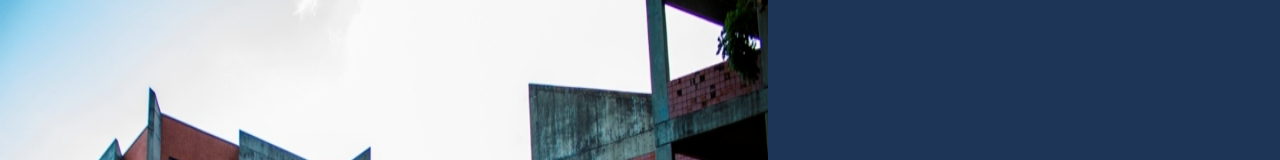
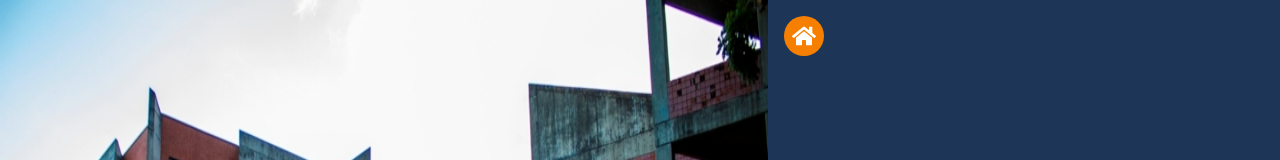
Before and after one commit to Stolkerve/MetroArt, a React (Vite) app: page /login in a window 1280 px wide. Shown: the top 160 px of the page. Built offline with nearby package versions, Linux system fonts and the light colour scheme.

Commit message:
Boton de regreso

```diff
--- a/src/components/AuthFormLayout.tsx
+++ b/src/components/AuthFormLayout.tsx
@@ -1,11 +1,12 @@
 import React, { ReactNode } from "react";
 import { FcGoogle } from "react-icons/fc";
-import { FaFacebook } from "react-icons/fa";
+import { FaFacebook, FaHome } from "react-icons/fa";
 import campusBackground from "../assets/campus.jpg";
 import { SubmitHandler, UseFormHandleSubmit } from "react-hook-form";
 import { LineWave } from "react-loader-spinner";
 import { loginWithProvider } from "../firebase/auth-service";
 import { facebookProvider, googleProvider } from "../firebase/client";
+import { useNavigate } from "react-router-dom";
 
 interface IProps {
   submitHandlerFunc: UseFormHandleSubmit<any, undefined>;
@@ -26,13 +27,18 @@ export const AuthFormLayout = ({
   title,
   redirectNode,
 }: IProps) => {
+  const navigate = useNavigate();
+
   return (
     <div className="flex justify-center items-center w-screen max-h-screen h-screen ">
       <img src={campusBackground} className="min-w-[60%] h-full" />
       <form
         onSubmit={submitHandlerFunc(onSubmitFunc)}
-        className="w-full h-full max-h-screen bg-[#1D3557] flex overflow-y-scroll p-4"
+        className="relative w-full h-full max-h-screen bg-[#1D3557] flex overflow-y-scroll p-4"
       >
+        <button className="absolute rounded-full p-2 bg-[#F77F00] text-2xl" onClick={() => navigate("/")}>
+          <FaHome/>
+        </button>
         <fieldset
           className="flex flex-col items-center space-y-4 m-auto"
           disabled={loading}
```
